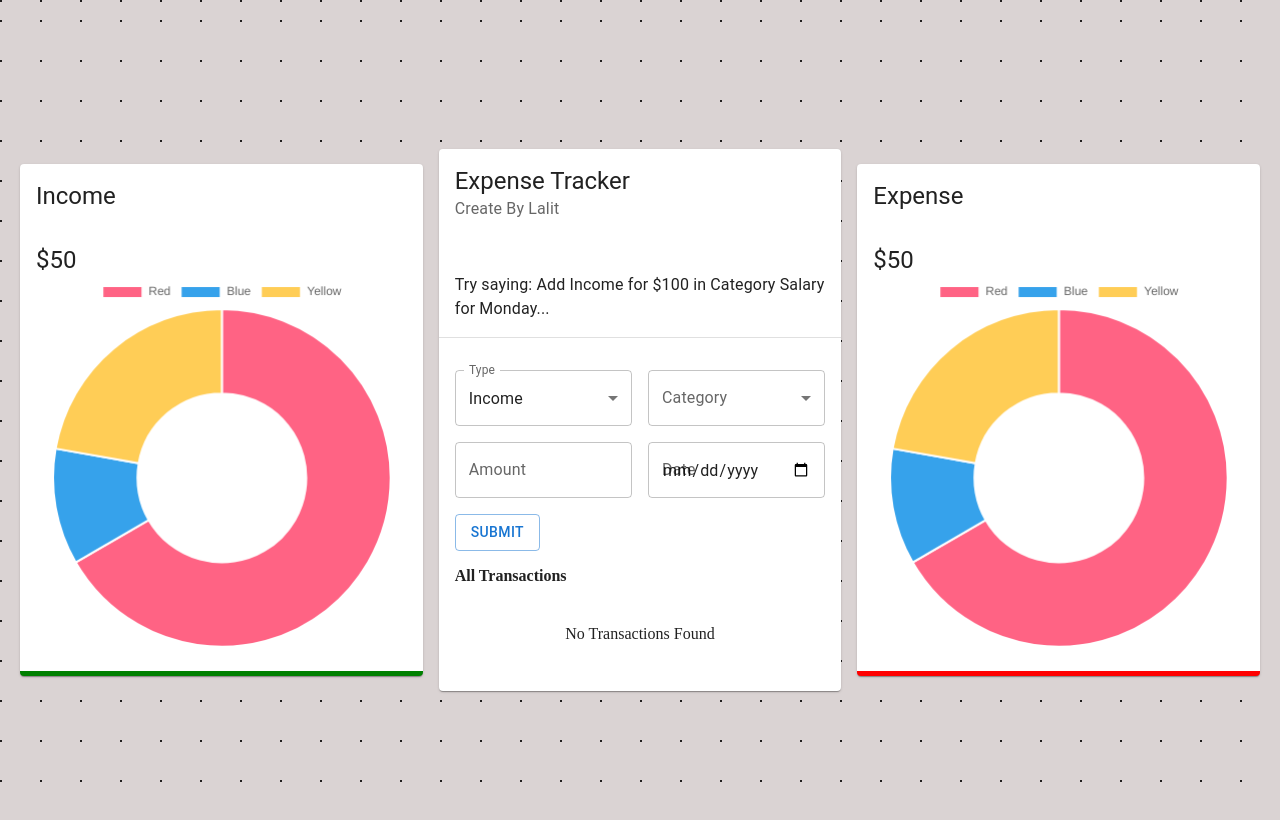
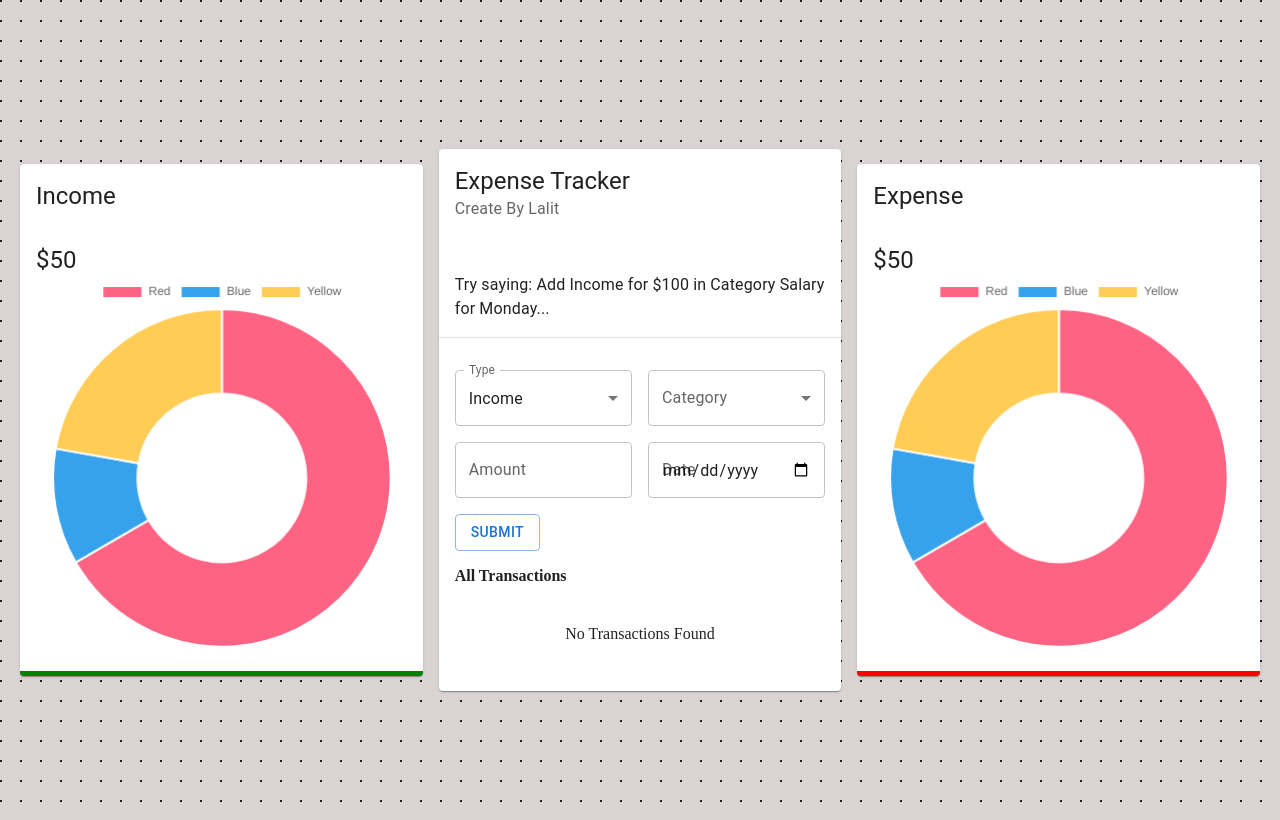
Before and after one commit to lalitharwateappdid/expense_tracker_react, a React (Vite) app: page / in a window 1280 px wide. Built offline with nearby package versions, Linux system fonts and the light colour scheme.

Commit message:
updated css

```diff
--- a/src/index.css
+++ b/src/index.css
@@ -6,6 +6,6 @@ html {
   background-color: #dad3d3;
 
   background-image: radial-gradient(circle at 1px 1px, rgb(32, 30, 30) 1px, transparent 0);
-  background-size: 40px 40px;
+  background-size: 20px 20px;
 
 }
```
